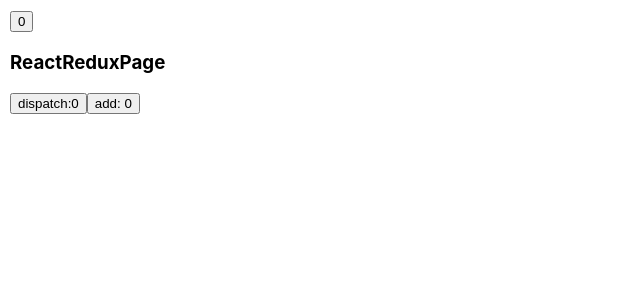
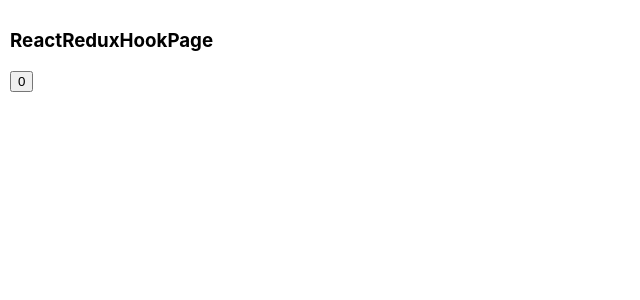
Before and after one commit to yangjiaxin1995/thresh-redux, a React (Create React App) app: page / in a window 1280 px wide. Shown: the top 300 px of the page, without its empty margins (0-640 px from the left). Built offline with nearby package versions, Linux system fonts and the light colour scheme.

Commit message:
feat: react18新hook引入

```diff
--- a/src/App.js
+++ b/src/App.js
@@ -2,6 +2,7 @@ import { useState } from 'react';
 import ReduxPage from './pages/ReduxPage';
 import HooksPage from './pages/HooksPage';
 import ReactReduxPage from './pages/ReactReduxPage';
+import ReactReduxHookPage from './pages/ReactReduxHookPage';
 
 export default function App(props) {
   const [count, setCount] = useState(0);
@@ -9,8 +10,9 @@ export default function App(props) {
     <div>
       {/* <ReduxPage /> */}
       {/* <HooksPage /> */}
-      <button onClick={() => setCount(count + 1)}>{count}</button>
-      <ReactReduxPage omg={count} />
+      {/* <button onClick={() => setCount(count + 1)}>{count}</button> */}
+      {/* <ReactReduxPage omg={count} /> */}
+      <ReactReduxHookPage />
     </div>
   );
 }
--- a/src/pages/HooksPage.jsx
+++ b/src/pages/HooksPage.jsx
@@ -5,6 +5,7 @@ const init = (initArg) => initArg - 0;
 
 const HooksPage = () => {
   const [state, dispatch] = useReducer(countReducer, 0, init);
+
   return (
     <div>
       <h3>HooksPage</h3>
--- /dev/null
+++ b/src/pages/ReactReduxHookPage.jsx
@@ -0,0 +1,20 @@
+import { useCallback } from 'react';
+import { useSelector, useDispatch } from "../my-react-redux";
+
+export default function ReactReduxHookPage(props) {
+  const count = useSelector(({ count }) => count);
+
+  const dispatch = useDispatch();
+
+  const add = useCallback(() => {
+    dispatch({ type: 'ADD' });
+  }, []);
+
+  return (
+    <div>
+      <h3>ReactReduxHookPage</h3>
+
+      <button onClick={add}>{count}</button>
+    </div>
+  );
+}
```
